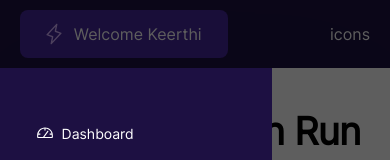
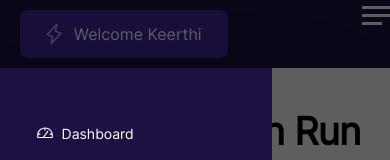
Before and after one commit to omotoshoayomikun/dashboard-nupat, a React (Vite) app: page / in a window 390 px wide. Shown: the top 160 px of the page. Built offline with nearby package versions, Linux system fonts and the light colour scheme.

Commit message:
Worked on the menu bar

```diff
--- a/src/components/Dashboard.jsx
+++ b/src/components/Dashboard.jsx
@@ -39,7 +39,7 @@
       <div className={styles.container}>
         <section className={styles.top_section}>
           <section className='df jc-sb ai-c fw-w mb-[47px]'>
-            <div>
+            <div className='mr-5'>
               <div className={`mb-[10px] ${styles.txt1}`}>New Campaign Run </div>
               <div className={`mb-[10px] ${styles.txt2}`}>A new campaign launch work for brand new featur in May month</div>
             </div>
@@ -49,7 +49,7 @@
           </section>
 
           <section className='df jc-sb ai-c fw-w '>
-            <div className="df ai-c mb-[10px]">
+            <div className="df ai-c mb-[10px] mr-5">
               <div className="df ai-c p-r fw-w ">
                 {
                   members.map((member, i) => (
--- a/src/components/Layout/Header.jsx
+++ b/src/components/Layout/Header.jsx
@@ -30,8 +30,8 @@
                 <div className="" style={{ width: '208px' }}>
                     <Button text='Welcome Keerthi' icon='/icons/light.svg' />
                 </div>
-                <div className="" onClick={handleToggle}>
-                    icons
+                <div className="cursor-pointer h-[30px] w-12 relative" onClick={handleToggle}>
+                    <span className={`menu_btn__burger  ${view ? 'open': ''}`}></span>
                 </div>
             </header>
             {/* //////////////////////////////////////////// */}
--- a/src/components/Layout/Layout.jsx
+++ b/src/components/Layout/Layout.jsx
@@ -25,7 +25,7 @@
           {/* SIDE BAR FOR BIG SCREEN */}
           <div className={`${styles.side} ${styles.big_screen}`}><Sidebar /></div>
           {/* SIDE BAR FOR SMALL SCREEN */}
-          <div className={`${styles.side} ${styles.small_screen}  ${barBoolean ? 'ml-[-272px]' : 'ml-0'}`}>
+          <div className={`${styles.side} ${styles.small_screen} trans  ${barBoolean ? 'ml-[-272px]' : 'ml-0'}`}>
             <Sidebar />
           </div>
         </div>
@@ -34,7 +34,7 @@
         </main>
       </div>
       {/* OVERLAY BACKGROUND  */}
-      <div className={`${styles.overlay} ${barBoolean? 'hidden': 'block'}`} onClick={handleOverlay}></div>
+      <div className={`${styles.overlay} trans ${barBoolean? 'invisible': 'visible'}`} onClick={handleOverlay}></div>
     </>
   )
 }
--- a/src/index.css
+++ b/src/index.css
@@ -107,3 +107,47 @@
 ::-webkit-scrollbar-thumb:hover {
   background: #555;
 }
+
+
+.menu_btn__burger {
+  position: absolute;
+  right: 0;
+  top: 14px;
+  width: 28px;
+  height: 3px;
+  background-color: white;
+  transition: all 0.5s ease-in-out;
+}
+.menu_btn__burger::before {
+  content: "";
+  width: 28px;
+  height: 3px;
+  position: absolute;
+  top: -8px;
+  background-color: white;
+  transition: all 0.5s ease-in-out;
+}
+.menu_btn__burger::after {
+  content: "";
+  width: 20px;
+  height: 3px;
+  position: absolute;
+  top: 8px;
+  background-color: white;
+  transition: all 0.5s ease-in-out;
+}
+.menu_btn__burger.open {
+  transform: rotate(720deg);
+  background: transparent;
+}
+.menu_btn__burger.open::before {
+  transform: rotate(45deg) translate(5px, 8px);
+}
+.menu_btn__burger.open::after {
+  width: 28px;
+  transform: rotate(-45deg) translate(3px, -7px);
+}
+
+.trans {
+  transition: all 0.5s ease-in-out;
+}
--- a/src/styles/Layout.module.css
+++ b/src/styles/Layout.module.css
@@ -31,7 +31,7 @@
 }
 
 .overlay {
-    display: none;
+    visibility: hidden;
 }
 
 
@@ -47,7 +47,7 @@
     }
 
     .overlay {
-        display: block;
+        visibility: visible;
         position: fixed;
         left: 0;
         top: 0;
```
Also changed, not shown: package.json (+4 -3 lines), .eslintrc.cjs (added), 1 other file (tests, documents, lock files or other folders).
